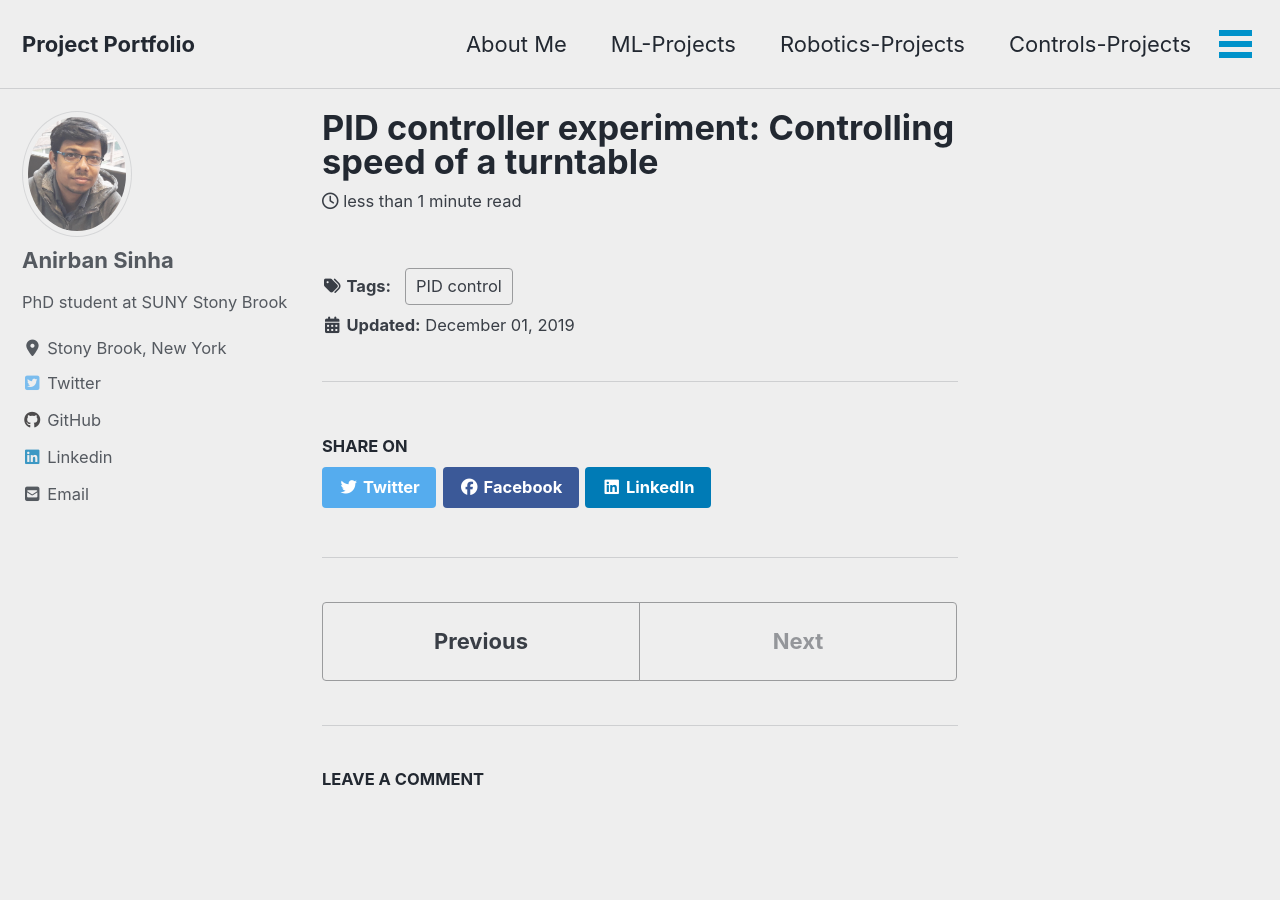
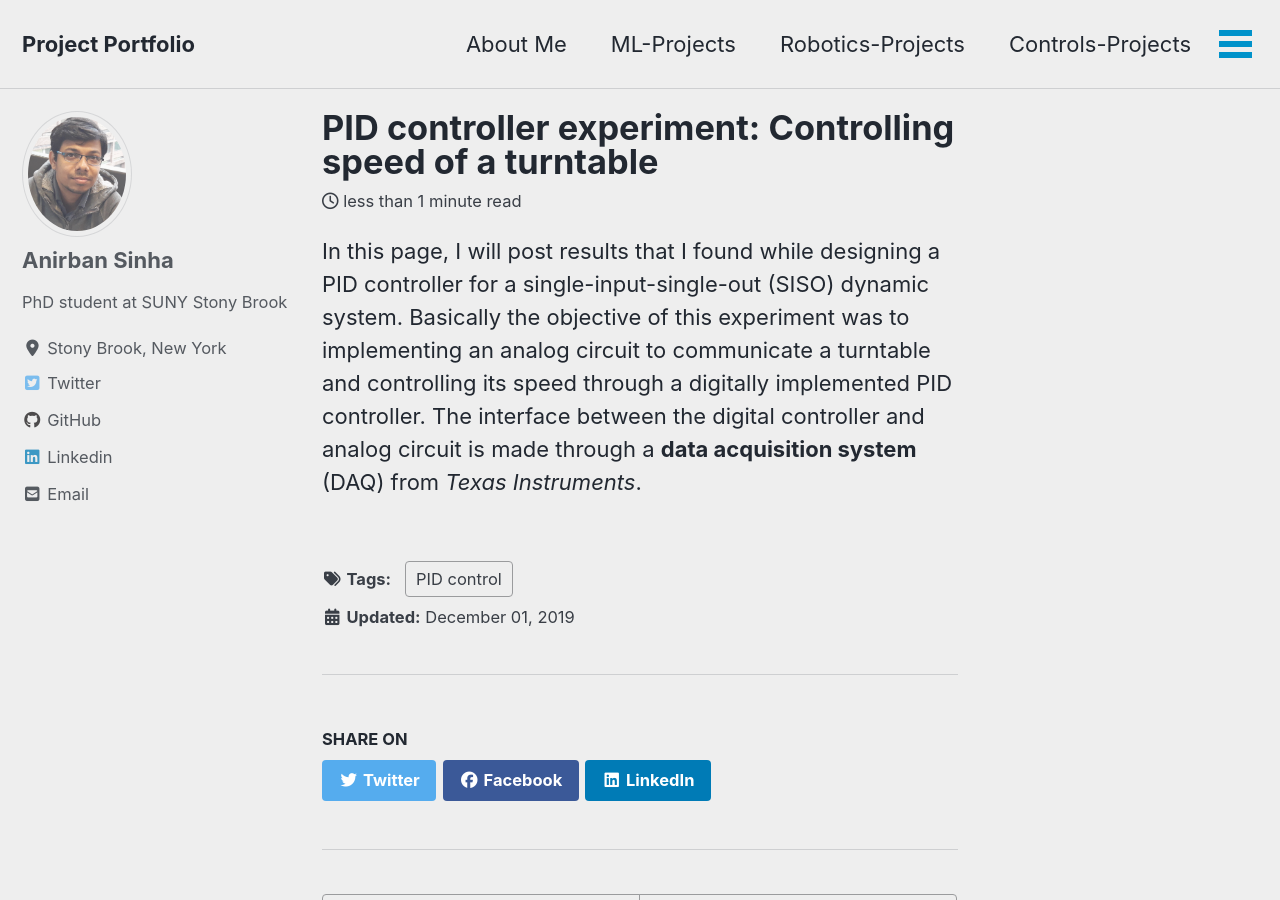
Before and after one commit to mattsinbot/mattsinbot.github.io, a Jekyll site: the page built from _posts/2019-12-3-PID.md, in a window 1280 px wide and 900 px high. Built offline with Jekyll 4.4.1, drawn with Linux system fonts in a browser that asks for light colours; cached includes are drawn as plain includes; nearby versions of some CDN libraries; comment, search, counter and statistics services are not loaded.

Commit message:
pid page updated

```diff
--- a/_posts/2019-12-3-PID.md
+++ b/_posts/2019-12-3-PID.md
@@ -4,3 +4,5 @@ date: 2019-12-01
 tags: [PID control]
 header:
 ---
+
+In this page, I will post results that I found while designing a PID controller for a single-input-single-out (SISO) dynamic system. Basically the objective of this experiment was to implementing an analog circuit to communicate a turntable and controlling its speed through a digitally implemented PID controller. The interface between the digital controller and analog circuit is made through a **data acquisition system** (DAQ) from *Texas Instruments*.
```
